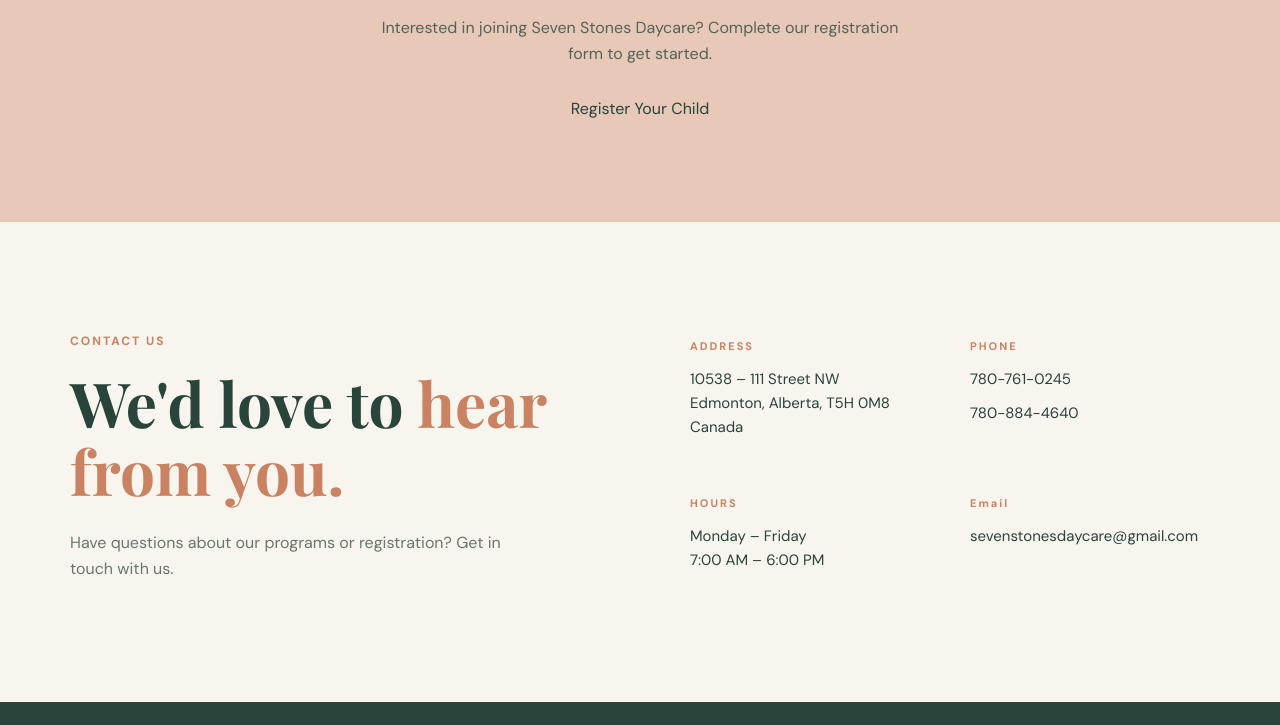
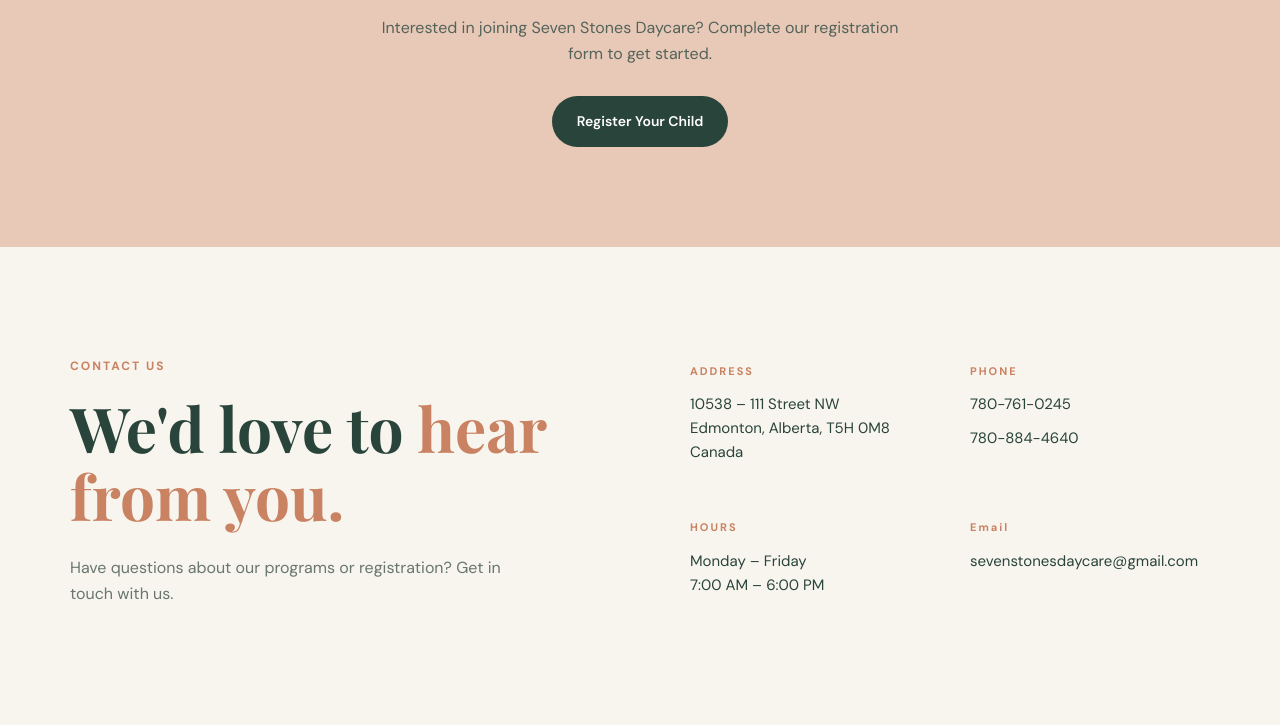
Before and after one commit to sevenstonesdaycare/sevenstonesdaycare.ca, a plain HTML site: page Website/index.html in a window 1280 px wide. Shown: the part 5191-5916 px from the top of the page. Drawn offline with nearby package versions, Linux system fonts and the light colour scheme.

Commit message:
button register

```diff
--- a/Website/index.html
+++ b/Website/index.html
@@ -405,7 +405,7 @@
                 </p>
 
                 <a href="https://web.kinderlogix.com/registration.php?cid=2212"
-   target="_blank" rel="noopener noreferrer" class="register-btn">
+   target="_blank" rel="noopener noreferrer" class="primary-button">
                     Register Your Child
                 </a>
 
```
